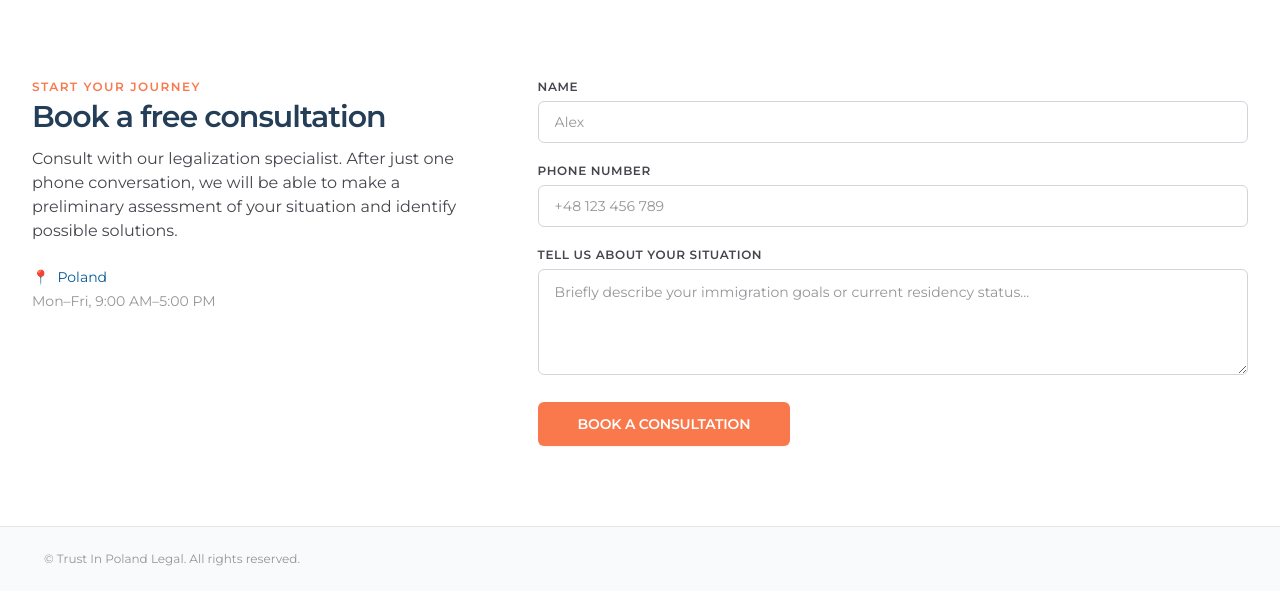
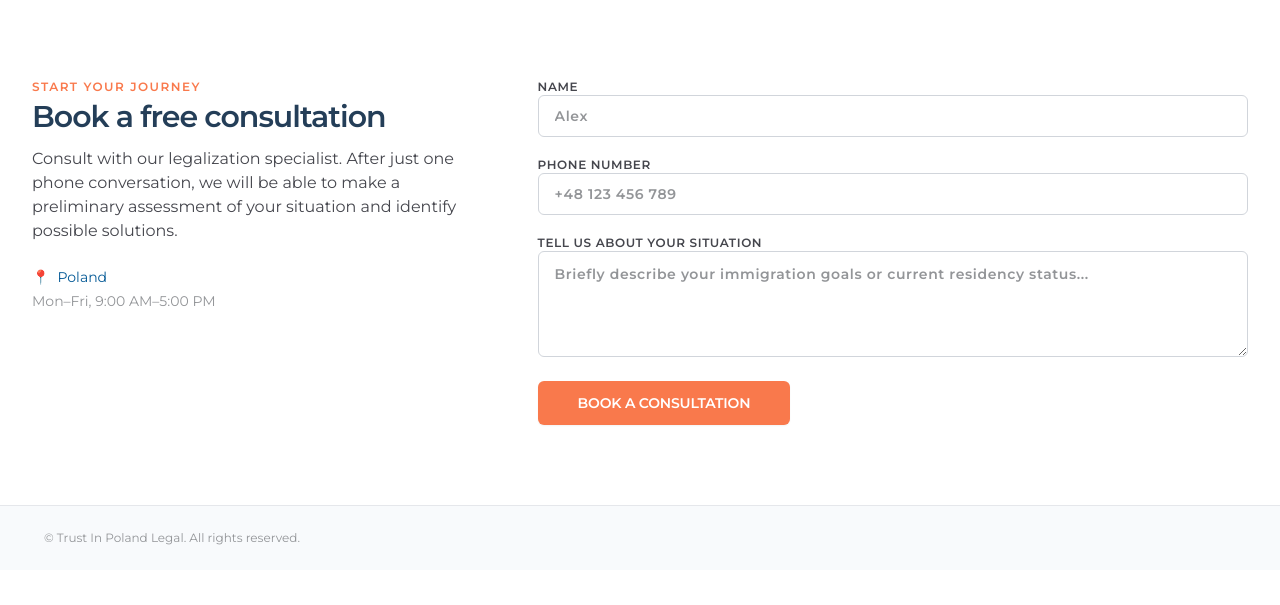
Before and after one commit to nafanius/site_trust_page, a plain HTML site: page example/excel/contacts/en.html in a window 1280 px wide. Shown: the part 79-684 px from the top of the page. Drawn offline with nearby package versions, Linux system fonts and the light colour scheme; files whose address does not match are found by name.

Commit message:
dev()correct contacts

```diff
--- a/example/excel/contacts/en.html
+++ b/example/excel/contacts/en.html
@@ -127,24 +127,25 @@
           <div class="lg:col-span-3">
             <form id="contact-form" class="space-y-5" novalidate>
               <div>
-                <label class="block text-xs font-semibold tracking-wider mb-1.5 text-[#45464d]">NAME</label>
-                <input type="text" id="name" required
+                <label class="block text-xs font-semibold tracking-wider mb-1.5 text-[#45464d]">NAME<input type="text" id="name" required
                   class="w-full border border-gray-300 focus:border-[#055a96] focus:ring-1 focus:ring-[#055a96] rounded-md px-4 py-2.5 text-sm placeholder:text-[#939598]"
                   placeholder="Alex">
+                </label>
                 <p class="error-text hidden text-xs text-red-600 mt-1">Please enter your name.</p>
               </div>
               <div>
-                <label class="block text-xs font-semibold tracking-wider mb-1.5 text-[#45464d]">PHONE NUMBER</label>
-                <input type="tel" id="phone" required
+                <label class="block text-xs font-semibold tracking-wider mb-1.5 text-[#45464d]">PHONE NUMBER<input type="tel" id="phone" required
                   class="w-full border border-gray-300 focus:border-[#055a96] focus:ring-1 focus:ring-[#055a96] rounded-md px-4 py-2.5 text-sm placeholder:text-[#939598]"
-                  placeholder="+48 123 456 789">
+                  placeholder="+48 123 456 789"></label>
+
               </div>
               <div>
                 <label class="block text-xs font-semibold tracking-wider mb-1.5 text-[#45464d]">TELL US ABOUT YOUR
-                  SITUATION</label>
-                <textarea id="message" rows="4" required
+                  SITUATION<textarea id="message" rows="4" required
                   class="w-full border border-gray-300 focus:border-[#055a96] focus:ring-1 focus:ring-[#055a96] rounded-md px-4 py-3 text-sm placeholder:text-[#939598]"
                   placeholder="Briefly describe your immigration goals or current residency status..."></textarea>
+                </label>
+
               </div>
               <button type="submit"
                 class="button-new w-full sm:w-auto mt-2 px-10 py-3 rounded-md bg-[#f9794c] hover:bg-[#e56a3f] active:bg-[#d45f36] text-white font-semibold text-sm transition-all flex items-center justify-center gap-2">
@@ -171,10 +172,10 @@
           <div class="p-6 text-sm text-[#45464d]">
             A member of our client support team will contact you within one business day to schedule your consultation.
           </div>
-          <div class="px-6 py-4 bg-[#f9f9f9] flex justify-end">
+          <a href="/" class="px-6 py-4 bg-[#f9f9f9] flex justify-end">
             <button id="modal-ok"
               class="button-new px-6 py-2 text-sm font-semibold rounded-md bg-[#055a96] text-white">Close</button>
-          </div>
+          </a>
         </div>
       </div>
 
```
